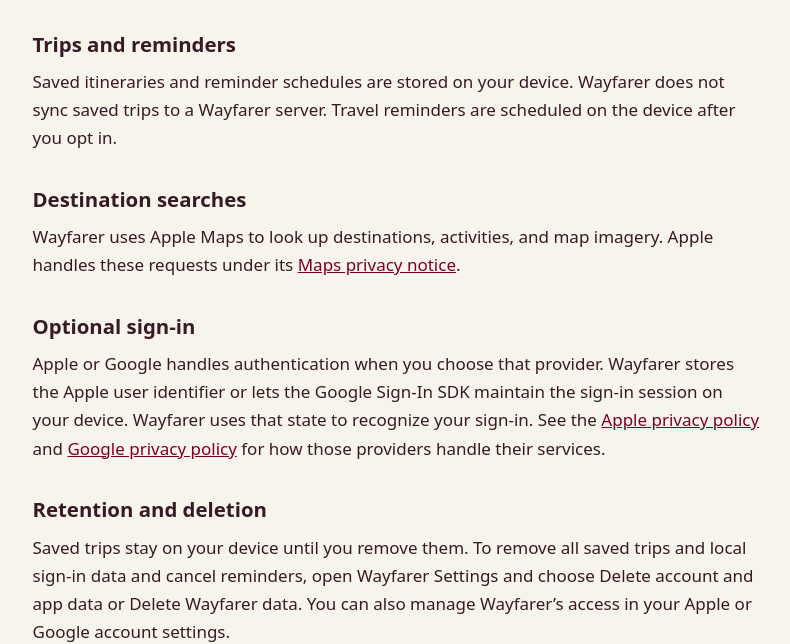
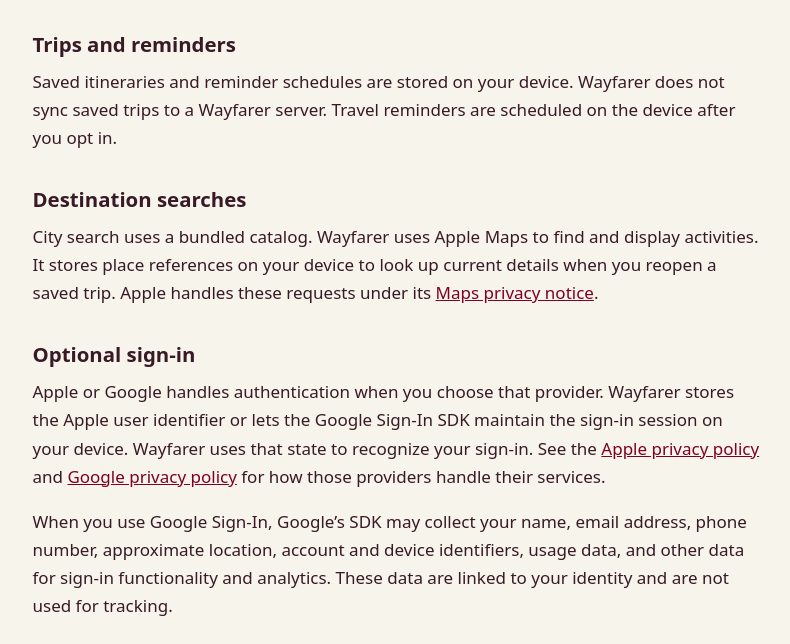
Before and after one commit to Shahzer7/tripoo-support, a plain HTML site: page privacy.html in a window 1280 px wide. Shown: the part 313-957 px from the top of the page, without its empty margins (242-1032 px from the left). Drawn offline with Linux system fonts and the light colour scheme.

Commit message:
Update privacy policy details and contact informationUpdate Wayfarer privacy disclosures

```diff
--- a/privacy.html
+++ b/privacy.html
@@ -11,7 +11,8 @@ h1{font-size:clamp(2.2rem,7vw,3.4rem);line-height:1.1;margin:2.5rem 0 1rem} h2{f
 <main><h1>Privacy policy</h1>
 <p>Wayfarer works as a guest. This policy describes how the iPhone app handles information when you browse destinations, save trips, or choose to sign in.</p>
 <h2>Trips and reminders</h2><p>Saved itineraries and reminder schedules are stored on your device. Wayfarer does not sync saved trips to a Wayfarer server. Travel reminders are scheduled on the device after you opt in.</p>
-<h2>Destination searches</h2><p>Wayfarer uses Apple Maps to look up destinations, activities, and map imagery. Apple handles these requests under its <a href="https://www.apple.com/legal/privacy/data/en/apple-maps/">Maps privacy notice</a>.</p>
+<h2>Destination searches</h2><p>City search uses a bundled catalog. Wayfarer uses Apple Maps to find and display activities. It stores place references on your device to look up current details when you reopen a saved trip. Apple handles these requests under its <a href="https://www.apple.com/legal/privacy/data/en/apple-maps/">Maps privacy notice</a>.</p>
 <h2>Optional sign-in</h2><p>Apple or Google handles authentication when you choose that provider. Wayfarer stores the Apple user identifier or lets the Google Sign-In SDK maintain the sign-in session on your device. Wayfarer uses that state to recognize your sign-in. See the <a href="https://www.apple.com/legal/privacy/">Apple privacy policy</a> and <a href="https://policies.google.com/privacy">Google privacy policy</a> for how those providers handle their services.</p>
+<p>When you use Google Sign-In, Google’s SDK may collect your name, email address, phone number, approximate location, account and device identifiers, usage data, and other data for sign-in functionality and analytics. These data are linked to your identity and are not used for tracking.</p>
 <h2>Retention and deletion</h2><p>Saved trips stay on your device until you remove them. To remove all saved trips and local sign-in data and cancel reminders, open Wayfarer Settings and choose Delete account and app data or Delete Wayfarer data. You can also manage Wayfarer’s access in your Apple or Google account settings.</p>
 <h2>Contact</h2><p>Send privacy questions to <a href="mailto:hasannawaz767@gmail.com">hasannawaz767@gmail.com</a>. If you contact support, your email and the details you send are used to respond to your request.</p></main></body></html>
```
